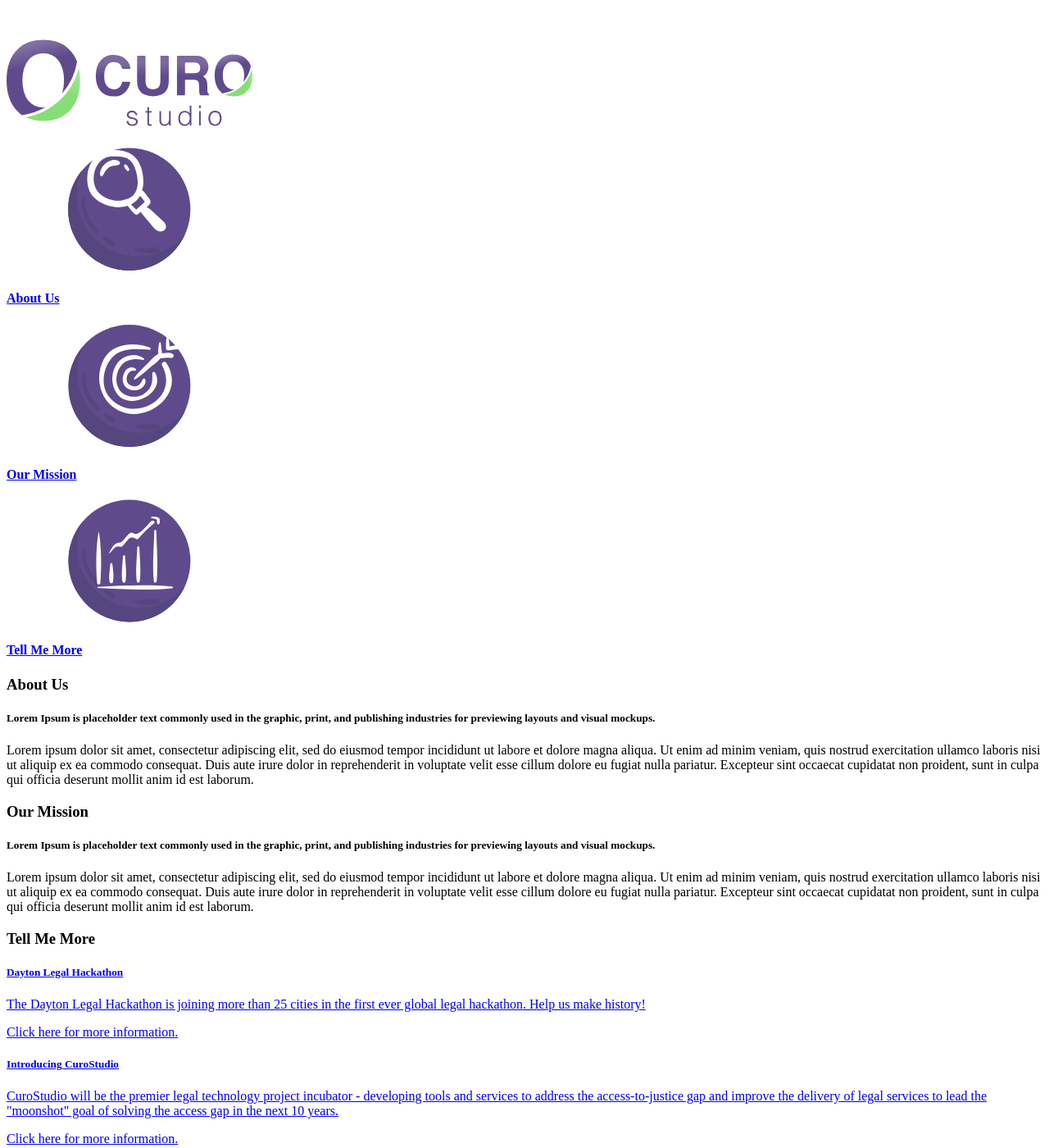
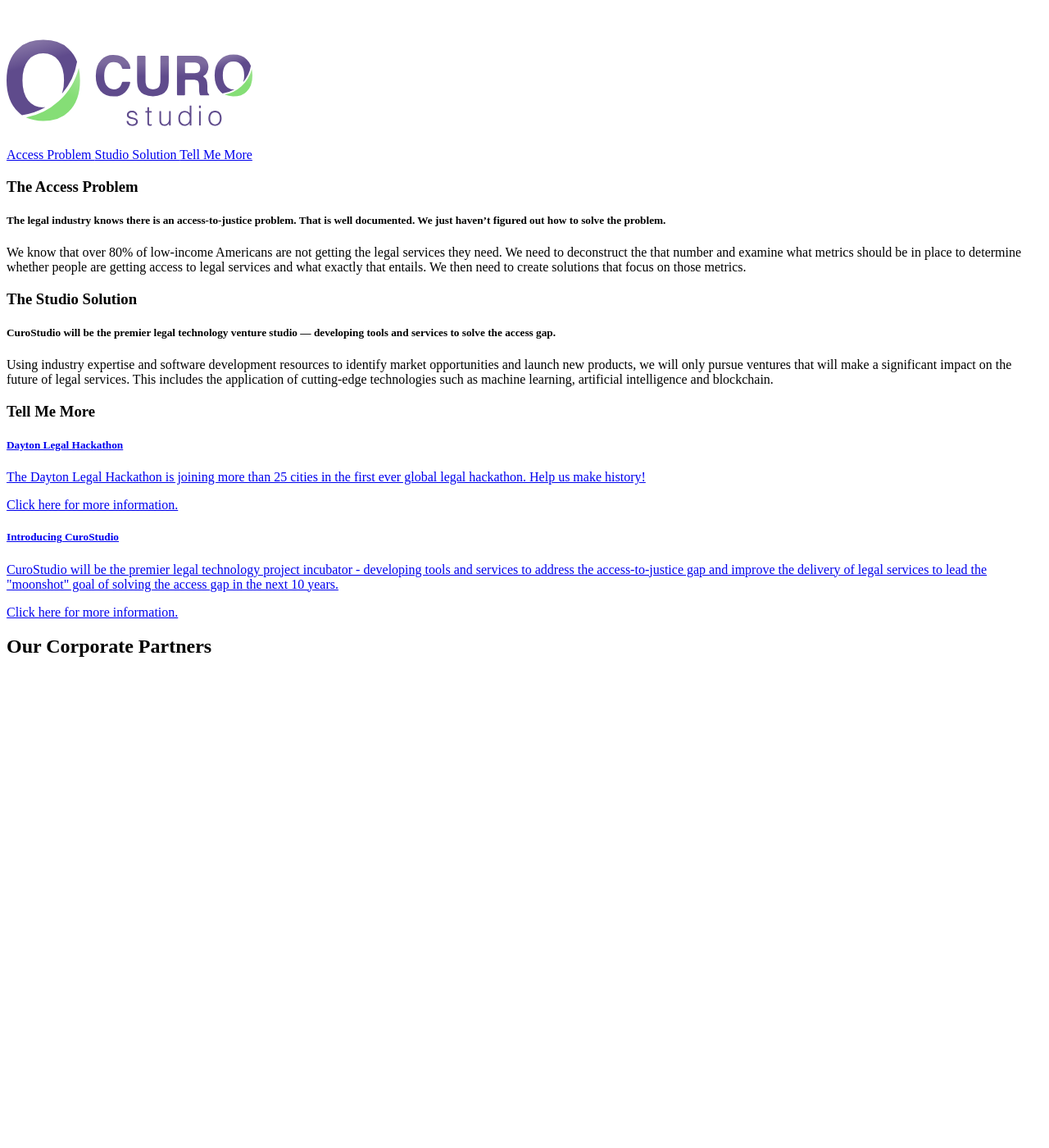
Before and after one commit to ZumariaStudios/Curo_Studios, a Jekyll site: the page built from src/index.html, in a window 1280 px wide and 1400 px high. Shown: the whole window at 82% size. Built offline with Jekyll 4.4.1, drawn with Linux system fonts in a browser that asks for light colours.

Commit message:
content tweaks

```diff
--- a/src/_includes/footer.html
+++ b/src/_includes/footer.html
@@ -1,6 +1,6 @@
 
 <footer>
-    <a id="contact" />
+    <a id="contact"></a>
 
     <div class="social">
         <a href="https://twitter.com/curostudio"><i class="fa fa-twitter-square"></i></a>
--- a/src/index.html
+++ b/src/index.html
@@ -8,61 +8,67 @@
             <div class="top_img">
             </div>
             <div class="nav_icons">
-                <a class="icon nav_scroll" href="#about">
-                    <svg><use xlink:href="#about_i"></use></svg>
-                    <h4 class="icon_text">About Us</h4>
+                <a class="icon nav_scroll" href="#access">
+                    <i class="fa fa-balance-scale"></i>
+                    Access Problem
                 </a>
-                <a class="icon nav_scroll" href="#mission">
-                    <svg><use xlink:href="#mission_i"></use></svg>
-                    <h4 class="icon_text">Our Mission</h4>
+                <a class="icon nav_scroll" href="#studio">
+                    <i class="fa fa-support"></i>
+                    Studio Solution
                 </a>
-                <a class="icon nav_scroll" href="#services">
-                    <svg><use xlink:href="#services_i"></use></svg>
-                    <h4 class="icon_text">Tell Me More</h4>
+                <a class="icon nav_scroll" href="#more">
+                    <i class="fa fa-bookmark"></i>
+                    Tell Me More
                 </a>
             </div>
         </section>
 
-        <a id="about" />
-        <section class="about">
+        <a id="access"></a>
+        <section class="access">
             <div class="text_block">
-                <h3 class="title">About Us</h3>
-                <h5 class="subtitle">Lorem Ipsum is placeholder text commonly used in the graphic, print, and publishing industries for previewing layouts and visual mockups.</h5>
-                <p class="para">Lorem ipsum dolor sit amet, consectetur adipiscing elit, sed do eiusmod tempor incididunt ut labore et dolore magna aliqua. Ut enim ad minim veniam, quis nostrud exercitation ullamco laboris nisi ut aliquip ex ea commodo consequat. Duis
-                    aute irure dolor in reprehenderit in voluptate velit esse cillum dolore eu fugiat nulla pariatur. Excepteur sint occaecat cupidatat non proident, sunt in culpa qui officia deserunt mollit anim id est laborum.</p>
+                <h3>The Access Problem</h3>
+                <h5>
+                    The legal industry knows there is an access-to-justice problem. That is well documented. We just haven’t figured out how to solve the problem.
+                </h5>
+                <p>
+                    We know that over 80% of low-income Americans are not getting the legal services they need. We need to deconstruct the that number and examine what metrics should be in place to determine whether people are getting access to legal services and what exactly that entails. We then need to create solutions that focus on those metrics.
+                </p>
             </div>
         </section>
 
-        <a id="mission" />
-        <section class="mission">
+        <a id="studio"></a>
+        <section class="studio">
             <div class="text_block">
-                <h3 class="title">Our Mission</h3>
-                <h5 class="subtitle">Lorem Ipsum is placeholder text commonly used in the graphic, print, and publishing industries for previewing layouts and visual mockups.</h5>
-                <p class="para">Lorem ipsum dolor sit amet, consectetur adipiscing elit, sed do eiusmod tempor incididunt ut labore et dolore magna aliqua. Ut enim ad minim veniam, quis nostrud exercitation ullamco laboris nisi ut aliquip ex ea commodo consequat. Duis
-                    aute irure dolor in reprehenderit in voluptate velit esse cillum dolore eu fugiat nulla pariatur. Excepteur sint occaecat cupidatat non proident, sunt in culpa qui officia deserunt mollit anim id est laborum.</p>
+                <h3>The Studio Solution</h3>
+                <h5>
+                    CuroStudio will be the premier legal technology venture studio — developing tools and services to solve the access gap.
+                </h5>
+                <p>
+                    Using industry expertise and software development resources to identify market opportunities and launch new products, we will only pursue ventures that will make a significant impact on the future of legal services. This includes the application of cutting-edge technologies such as machine learning, artificial intelligence and blockchain.
+                </p>
             </div>
         </section>
 
-        <a id="services" />
-        <section class="services">
+        <a id="more"></a>
+        <section class="more">
             <div class="text_block">
-                <h3 class="title">Tell Me More</h3>
-                <div class="sub_services">
-                    <a href="http://daytonlegalhack.com/" class="sub_service_link">
-                      <h5 class="serv_title">Dayton Legal Hackathon</h5>
-                      <p class="serv_para">
+                <h3>Tell Me More</h3>
+                <div class="more_links">
+                    <a href="http://daytonlegalhack.com/">
+                      <h5>Dayton Legal Hackathon</h5>
+                      <p>
                           The Dayton Legal Hackathon is joining more than 25 cities in the first ever global legal hackathon. Help us make history!
                       </p>
-                      <p class="serv_para">
+                      <p>
                           Click here for more information.
                       </p>
                   </a>
-                    <a href="Introducing-CuroStudio.docx" class="sub_service_link">
-                      <h5 class="serv_title">Introducing CuroStudio</h5>
-                      <p class="serv_para">
+                    <a href="Introducing-CuroStudio.docx">
+                      <h5>Introducing CuroStudio</h5>
+                      <p>
                           CuroStudio will be the premier legal technology project incubator - developing tools and services to address the access-to-justice gap and improve the delivery of legal services to lead the "moonshot" goal of solving the access gap in the next 10 years.
                       </p>
-                      <p class="serv_para">
+                      <p>
                           Click here for more information.
                       </p>
                   </a>
@@ -71,7 +77,7 @@
             </div>
         </section>
 
-        <a id="partners" />
+        <a id="partners"></a>
         <section class="corporate_partners">
           <h2>Our Corporate Partners</h2>
 
--- a/src/sass/components/_content.scss
+++ b/src/sass/components/_content.scss
@@ -59,62 +59,48 @@
         }
 
         .nav_icons {
-            display: flex;
+            display: block;
             flex-direction: row;
             flex-wrap: wrap;
             justify-content: center;
-            padding: $section-padding;
-            padding-bottom: 0;
+            padding: 0;
 
-            .icon {
+            @include media($tablet) {
                 display: block;
-                margin: 0.5em;
+            }
+            @include media($desktop) {
+                display: flex;
+            }
+
+            a {
+                color: $clr-ultra-violet;
+                display: block;
+                font-family: $fontstack-headings;
+                font-size: 16px;
+                font-weight: bold;
+                margin: 1.0em 0.5em;
                 text-align: center;
                 text-decoration: none;
 
-                @include media($tablet) {
-                    margin: 1.0em;
+                &:hover {
+                    color: lighten($clr-ultra-violet, 10%);
                 }
-
-                @include media($desktop) {
-                    margin: 2.5em;
-                }
-
-                $icon-size: 32px;
-                svg {
-                    height: $icon-size;
-                    width: $icon-size;
-
-                    @include media($tablet) {
-                        height: $icon-size * 2;
-                        width: $icon-size * 2;
-                    }
-
-                    @include media($desktop) {
-                        height: $icon-size * 3;
-                        width: $icon-size * 3;
-                    }
-                }
-            }
-
-            .icon_text {
-                color: $clr-ultra-violet;
-                font-size: 16px;
-                margin: 0;
-                text-align: center;
 
                 @include media($tablet) {
                     font-size: 20px;
+                    margin: 1.5em 1.0em;
                 }
 
                 @include media($desktop) {
                     font-size: 24px;
+                    margin: 1.5em 2.5em;
                 }
             }
         }
 
-        .about {
+        .access {
             @extend .front-section;
+            margin-top: 0;
 
             background-image: linear-gradient(
                 to bottom,
@@ -123,7 +109,7 @@
                 ), url('img/rawpixel-com-196464.jpg');
         }
 
-        .mission {
+        .studio {
             @extend .front-section;
             display: flex;
             flex-direction: row-reverse;
@@ -137,7 +123,7 @@
                 ), url('img/capitol-standard-101748.jpg');
         }
 
-        .services {
+        .more {
             @extend .front-section;
             margin: $section-padding 0;
 
@@ -151,34 +137,35 @@
                 width: 100%;
             }
 
-            .sub_services {
-                line-height: 20px;
+            .more_links {
                 display: flex;
                 flex-direction: row;
                 flex-wrap: wrap;
                 justify-content: center;
 
-                .sub_service_link {
+                a {
                     background-color: $clr-ultra-violet;
                     flex: 1;
                     margin: 1.0em;
-                    padding: 15px;
+                    max-width: 512px;
+                    min-width: 300px;
+                    padding: 2.0em;
                     text-decoration: none;
                     width: 512px;
 
                     &:hover {
                         background-color: lighten($clr-ultra-violet, 10%);
                     }
-                }
 
-                .serv_title {
-                    color: $clr-pure-white;
-                    font-size: 20px;
-                }
+                    h5 {
+                        color: $clr-pure-white;
+                        font-size: 22px;
+                    }
 
-                .serv_para {
-                    font-size: 14px;
-                    color: $clr-pure-white;
+                    p {
+                        font-size: 14px;
+                        color: $clr-pure-white;
+                    }
                 }
             }
         }
@@ -188,19 +175,19 @@
             @media (max-width: 768px) {
             }
 
-            .title {
+            h3 {
                 color: $clr-ultra-violet;
                 font-size: 32px;
             }
 
-            .subtitle {
+            h5 {
                 margin-top: -20px;
-                font-size: 16px;
+                font-size: 20px;
                 color: $clr-ultra-violet;
             }
 
-            .para {
-                font-size: 12px;
+            p {
+                font-size: 16px;
                 color: $clr-gray-40;
                 line-height: 20px;
             }
```
